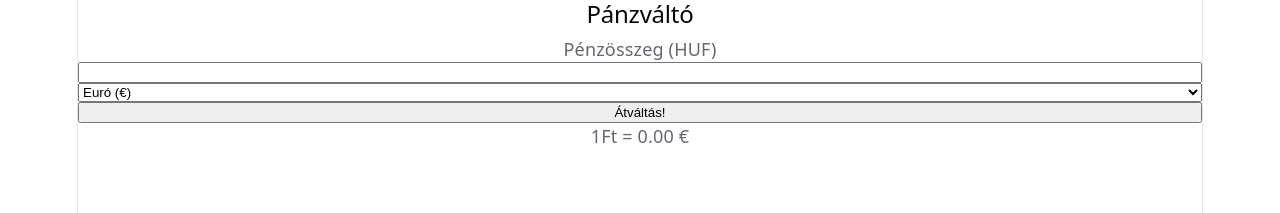
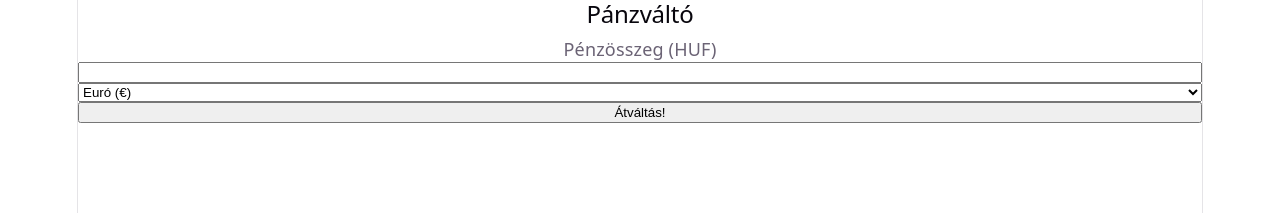
Before and after one commit to GergelyMarcell/reactalapfeladatok, a React (Vite) app: page /penzvalto in a window 1280 px wide. Shown: the top 213 px of the page. Built offline with nearby package versions, Linux system fonts and the light colour scheme.

Commit message:
penzvalto atalakitasa useStaterol refre

```diff
--- a/src/pages/Penzvalto.tsx
+++ b/src/pages/Penzvalto.tsx
@@ -1,9 +1,10 @@
-import { useState } from "react";
+import { useRef, useState } from "react";
 
 const Penzvalto = () => {
-  const [ft, setFt] = useState<number>(1);
+  const inputRef = useRef(null);
+  // const [ft, setFt] = useState<number>(1);
   const [penznem, setPenznem] = useState<string>("€");
-  const [eredmeny, setEredmeny] = useState<number>(0);
+  const [eredmeny, setEredmeny] = useState<string>("");
   return (
     <>
       <h2>Pánzváltó</h2>
@@ -12,7 +13,8 @@ const Penzvalto = () => {
       <input
         id="huf"
         type="number"
-        onChange={(e) => setFt(Number(e.target.value))}
+        ref={inputRef}
+        // onChange={(e) => setFt(Number(e.target.value))}
       />
       <select onChange={(e) => setPenznem(e.target.value)}>
         <option value="€">Euró (€)</option>
@@ -22,19 +24,21 @@ const Penzvalto = () => {
         onClick={() => {
           switch (penznem) {
             case "€":
-              setEredmeny(Number(ft / 380));
+              setEredmeny(
+                `${inputRef.current.value} Ft = ${(inputRef.current.value / 380).toFixed(2)} €`,
+              );
               break;
             case "$":
-              setEredmeny(Number(ft / 350));
+              setEredmeny(
+                `${inputRef.current.value} Ft = ${(inputRef.current.value / 350).toFixed(2)} $`,
+              );
               break;
           }
         }}
       >
         Átváltás!
       </button>
-      <p>
-        {ft}Ft = {eredmeny.toFixed(2)} {penznem}
-      </p>
+      <p>{eredmeny}</p>
     </>
   );
 };
```
